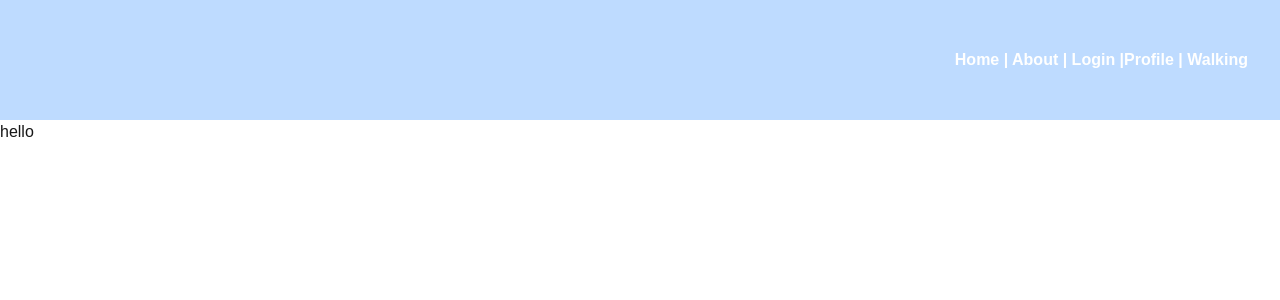
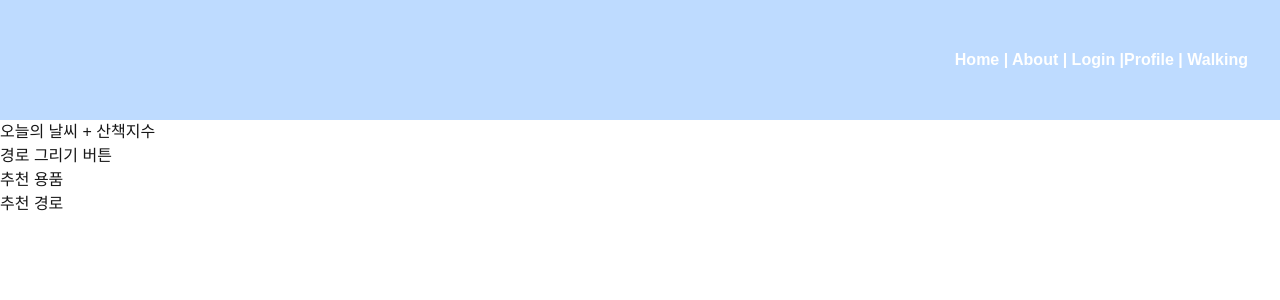
Before and after one commit to JuHyeong424/dog-walking, a Next.js app: page / in a window 1280 px wide. Shown: the top 300 px of the page. Built offline with nearby package versions, Linux system fonts and the light colour scheme.

Commit message:
refactor: home setting

```diff
--- a/src/app/page.tsx
+++ b/src/app/page.tsx
@@ -1,7 +1,10 @@
 export default function Home() {
   return (
     <div>
-      hello
+      <div>오늘의 날씨 + 산책지수</div>
+      <div>경로 그리기 버튼</div>
+      <div>추천 용품</div>
+      <div>추천 경로</div>
     </div>
   );
 }
```
